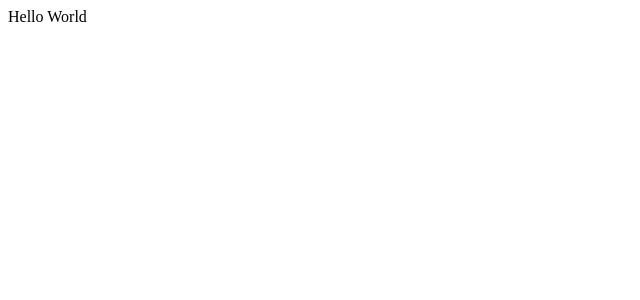
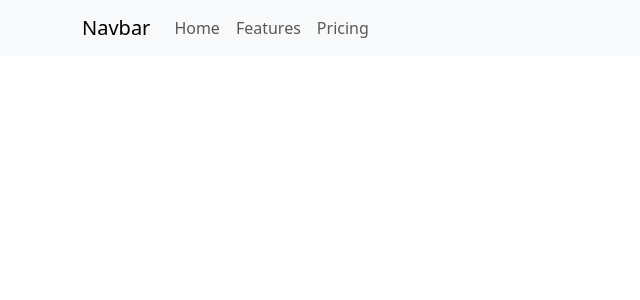
Before and after one commit to katauf/Blogs-swa, a React (Create React App) app: page / in a window 1280 px wide. Shown: the top 300 px of the page, without its empty margins (0-640 px from the left). Built offline with nearby package versions, Linux system fonts and the light colour scheme; the HTML template or start-up script is replaced by a standard one.

Commit message:
Changes in App.js and added BlogHeader.jsx

```diff
--- a/src/App.js
+++ b/src/App.js
@@ -1,8 +1,13 @@
-import React from 'react';
+import React from "react";
+import Header from "./components/BlogHeader";
+import "bootstrap/dist/css/bootstrap.min.css";
 
-function App() {
-  const value = 'World';
-  return <div>Hello {value}</div>;
-}
+const App = () => {
+  return (
+    <>
+      <Header />
+    </>
+  );
+};
 
 export default App;
--- /dev/null
+++ b/src/components/BlogHeader.jsx
@@ -0,0 +1,19 @@
+import React from "react";
+import { Navbar, Container, Nav } from "react-bootstrap";
+
+const BlogHeader = () => {
+  return (
+    <Navbar bg="light" variant="light">
+      <Container>
+        <Navbar.Brand href="#home">Navbar</Navbar.Brand>
+        <Nav className="me-auto">
+          <Nav.Link href="#home">Home</Nav.Link>
+          <Nav.Link href="#features">Features</Nav.Link>
+          <Nav.Link href="#pricing">Pricing</Nav.Link>
+        </Nav>
+      </Container>
+    </Navbar>
+  );
+};
+
+export default BlogHeader;
```
